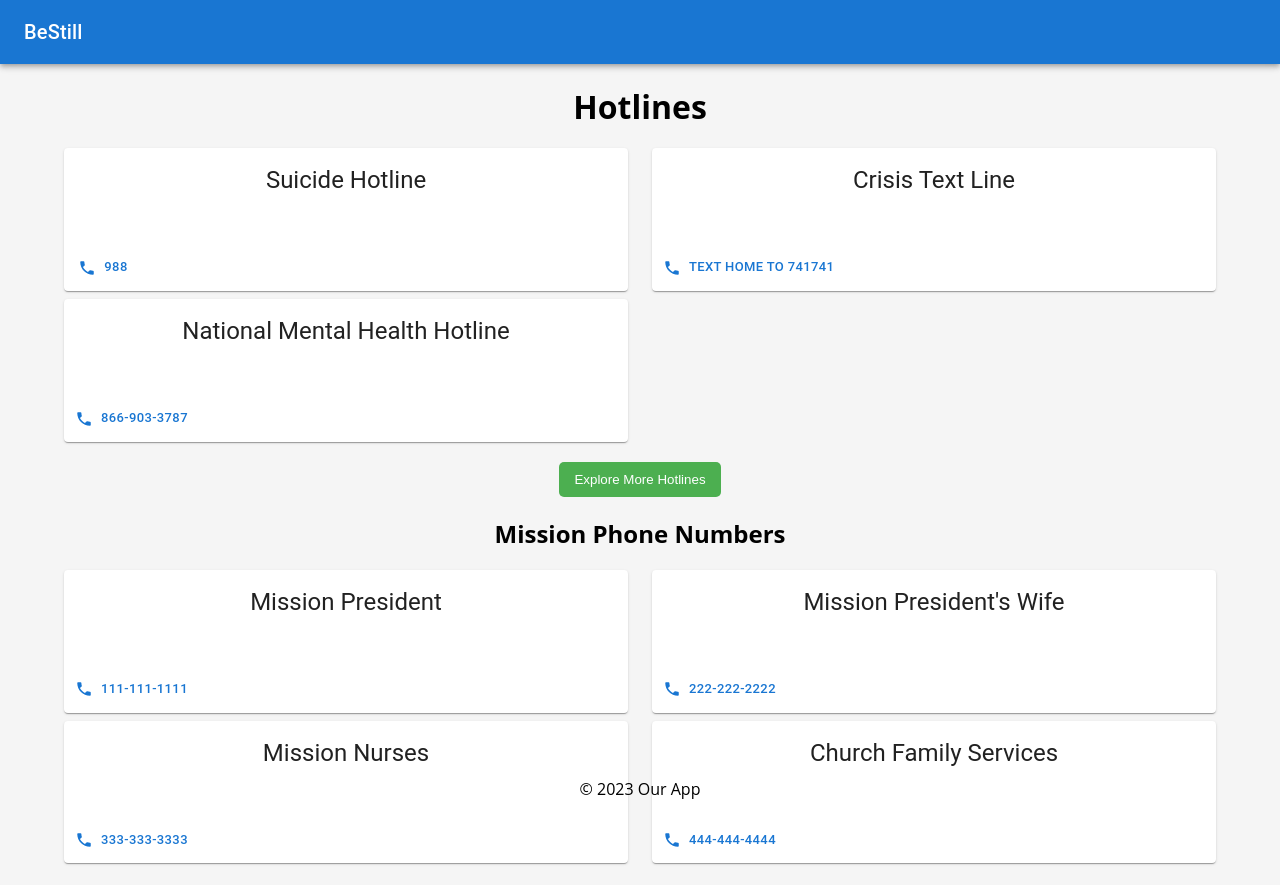
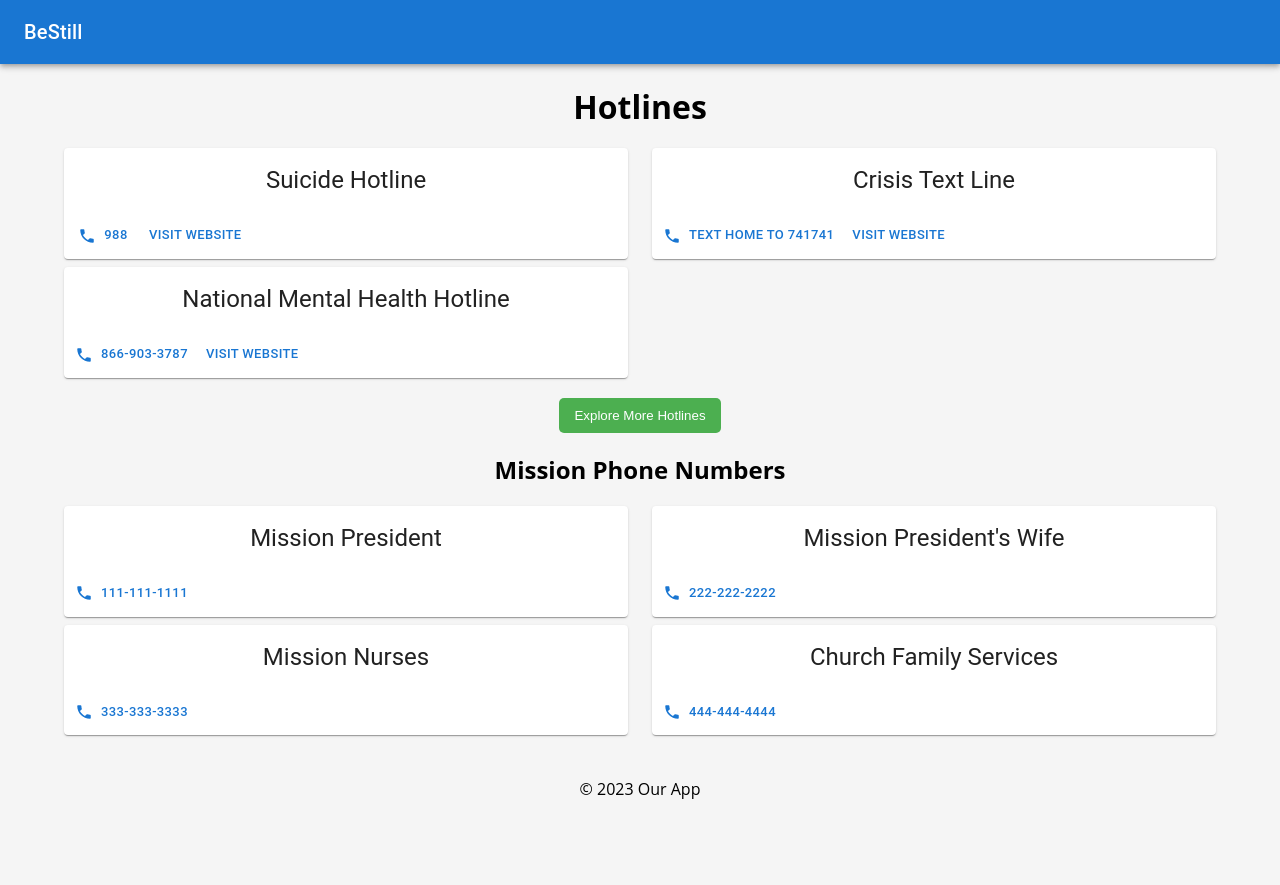
Before and after one commit to plessem/BeStillApp, a React (Create React App) app: page /hotlines in a window 1280 px wide. Built offline with nearby package versions, Linux system fonts and the light colour scheme.

Commit message:
more layout changes

```diff
--- a/src/Hotlines.js
+++ b/src/Hotlines.js
@@ -26,21 +26,21 @@ const HotlinesPage = () => {
   const hotlineNumbers = [
     {
       category: "Suicide Hotline",
-      phoneNumber: "988"
+      phoneNumber: "988",
+      website: "https://988lifeline.org",
     },
     {
       category: "Crisis Text Line",
-      phoneNumber: "Text HOME to 741741"
+      phoneNumber: "Text HOME to 741741",
+      website: "https://www.crisistextline.org/"
     },
     {
       category: "National Mental Health Hotline",
-      phoneNumber: "866-903-3787"
+      phoneNumber: "866-903-3787",
+      website: "https://mentalhealthhotline.org"
     }
   ];
 
-  const handleRedirect = () => {
-    window.location.href = "https://www.apa.org/topics/crisis-hotlines";
-  };
 
   return (
     <Container className="container">
@@ -49,7 +49,7 @@ const HotlinesPage = () => {
       <Grid container rowSpacing={1} columnSpacing={{ xs: 1, sm: 2, md: 3 }}>
         {hotlineNumbers.map((number, index) => (
           <Grid item xs={6}>
-            <PhoneNumberCard key={index} category={number.category} phoneNumber={number.phoneNumber} />
+            <PhoneNumberCard key={index} category={number.category} phoneNumber={number.phoneNumber} website={number.website} />
           </Grid>
         ))}
       </Grid>
--- a/src/PhoneNumberCard.js
+++ b/src/PhoneNumberCard.js
@@ -11,17 +11,21 @@ import PhoneIcon from "@mui/icons-material/Phone";
 import React from "react";
 
 const PhoneNumberCard = (props) => {
-  const { category, phoneNumber } = props;
+  const { category, phoneNumber, website } = props;
 
   return (
     <div>
       <Card>
         <CardHeader title={category} />
-        <CardContent></CardContent>
         <CardActions>
           <Button size="small" startIcon={<PhoneIcon />}>
             {phoneNumber}
           </Button>
+          {website && (
+            <Button size="small" href={website} target="_blank">
+              Visit Website
+            </Button>
+          )}
         </CardActions>
       </Card>
     </div>
```
